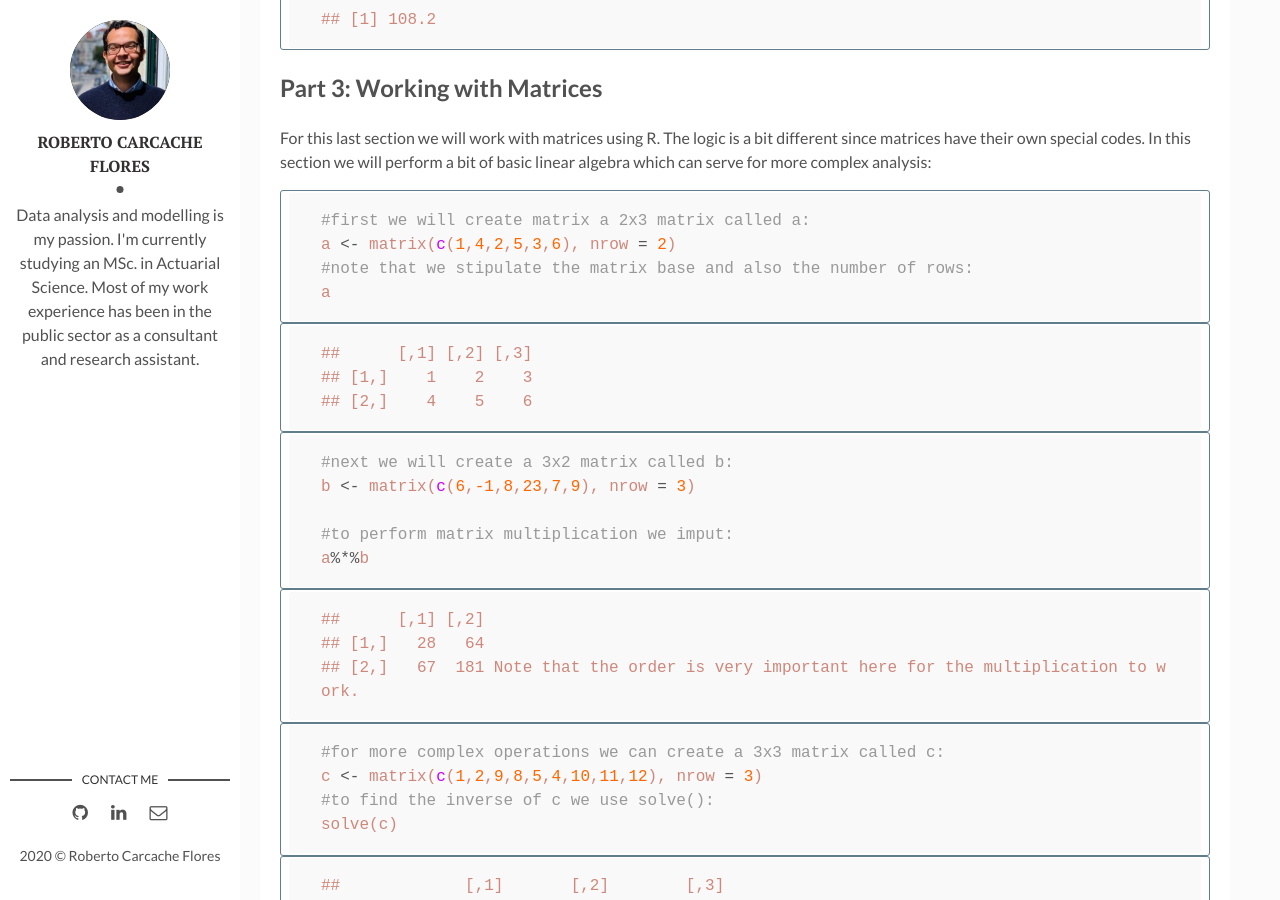
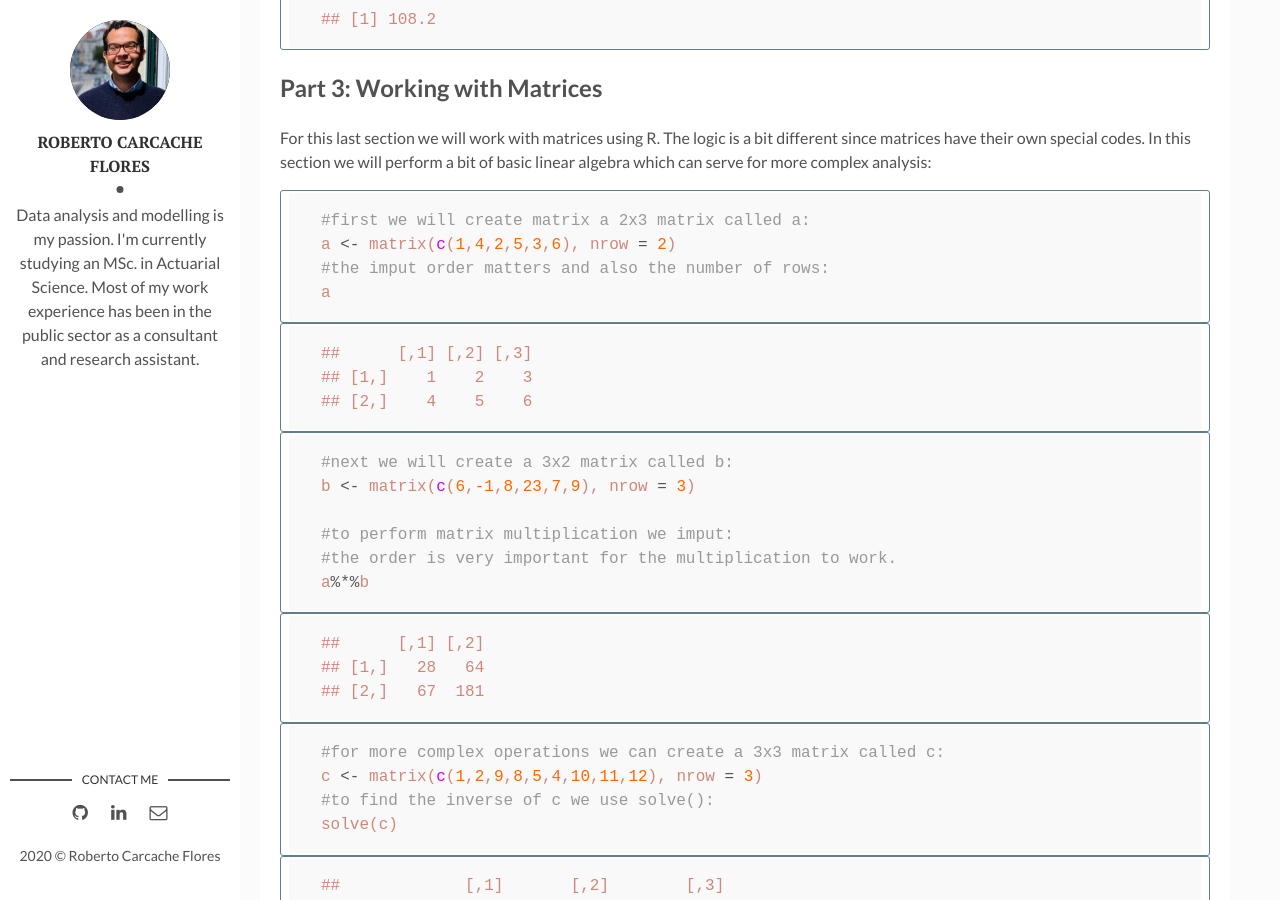
Before and after one commit to rcarcacheflores/Research, a Jekyll site: the page built from _posts/2020-09-19-post1.md, in a window 1280 px wide and 900 px high, scrolled down 2936 px. Built offline with Jekyll 4.4.1, drawn with Linux system fonts in a browser that asks for light colours.

Commit message:
Update 2020-09-19-post1.md

````diff
--- a/_posts/2020-09-19-post1.md
+++ b/_posts/2020-09-19-post1.md
@@ -133,7 +133,7 @@ for more complex analysis:
 ``` r
 #first we will create matrix a 2x3 matrix called a:
 a <- matrix(c(1,4,2,5,3,6), nrow = 2)
-#note that we stipulate the matrix base and also the number of rows:
+#the imput order matters and also the number of rows:
 a
 ```
 
@@ -146,13 +146,14 @@ a
 b <- matrix(c(6,-1,8,23,7,9), nrow = 3)
 
 #to perform matrix multiplication we imput:
+#the order is very important for the multiplication to work.
 a%*%b
 ```
 
     ##      [,1] [,2]
     ## [1,]   28   64
     ## [2,]   67  181
-Note that the order is very important here for the multiplication to work.
+
 
 ``` r
 #for more complex operations we can create a 3x3 matrix called c:
````
